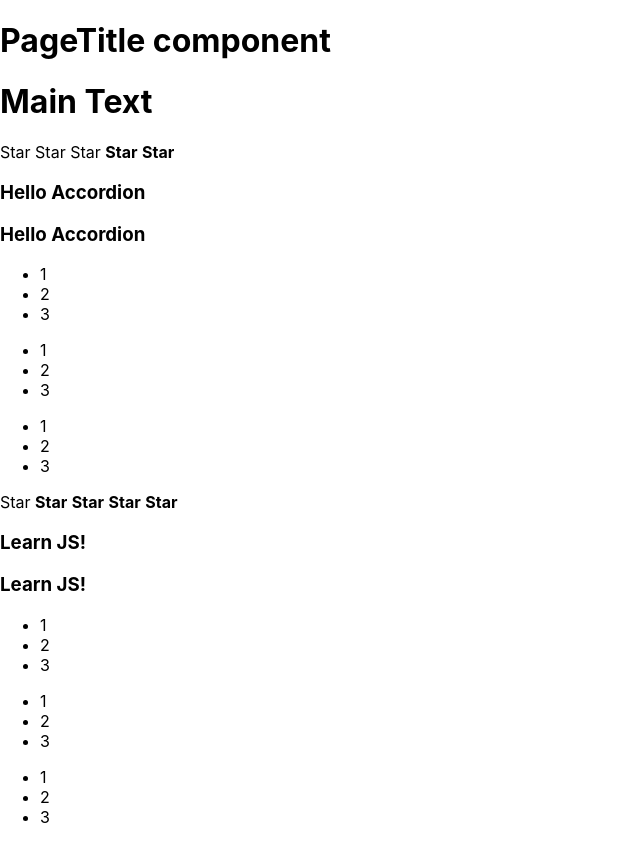
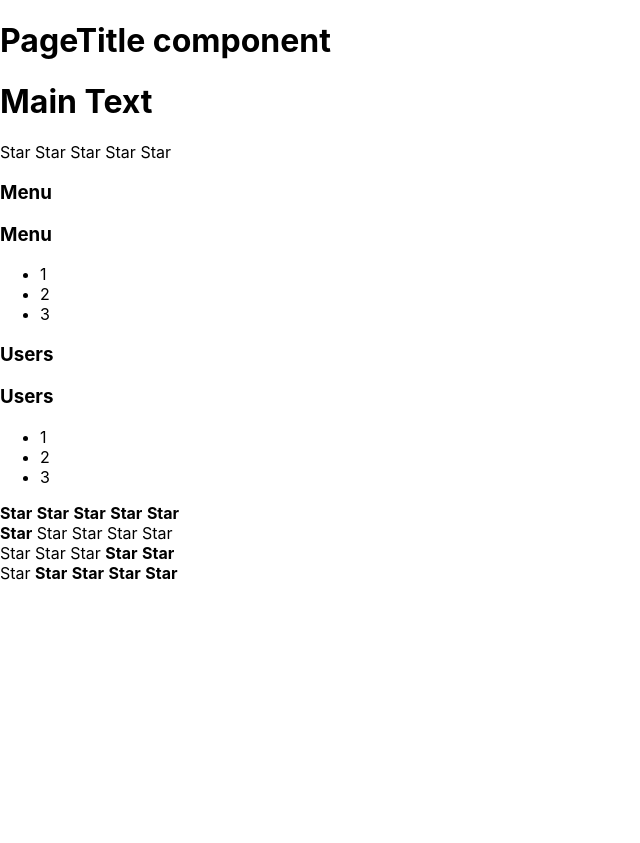
Before and after one commit to KombinatorVit/TempReactLearn, a React (Create React App) app: page / in a window 1280 px wide. Shown: the whole page, without its empty margins (0-640 px from the left). After the commit the page ends 800 px from the top, so only its background shows below. Built offline with nearby package versions, Linux system fonts and the light colour scheme.

Commit message:
PropsType

```diff
--- a/src/App.tsx
+++ b/src/App.tsx
@@ -8,26 +8,28 @@ function App() {
     console.log('App rendering')
     return (
         <div>
-        <PageTitle title={'PageTitle component'}/>
+            <PageTitle title={'PageTitle component'}/>
             <PageTitle title={'Main Text'}/>
 
+            <Rating value={0}/>
+            <Accordion title={'Menu'} collapsed={true}/>
+            <Accordion title={'Users'} collapsed={true}/>
+
+            <Rating value={7}/>
+            <Rating value={2}/>
             <Rating value={3}/>
-            <Accordion title={'Hello Accordion'}/>
             <Rating value={4}/>
-            <Accordion title={'Learn JS!'}/>
 
         </div>
     );
 }
 
 
+type PageTitlePropsType = {
+    title: string
+}
 
-
-
-
-
-
-function PageTitle(props: any) {
+function PageTitle(props: PageTitlePropsType) {
     return (
         <h1> {props.title}</h1>
     )
--- a/src/components/Accordion/Accordion.tsx
+++ b/src/components/Accordion/Accordion.tsx
@@ -2,17 +2,24 @@ import React from "react";
 import AccordionTitle from "./AccordionTitle/AccordionTitle";
 import AccordionBody from "./AccordionBody/AccordionBody";
 
- function Accordion(props: any) {
 
+type AccordionPropsType = {
+    title: string,
+    collapsed: boolean
+}
+ function Accordion(props: AccordionPropsType) {
+     if (props.collapsed) {
          return <div>
              <AccordionTitle title2={props.title}/>
              <AccordionTitle title2={props.title}/>
 
              <AccordionBody/>
-        <AccordionBody/>
-        <AccordionBody/>
 
          </div>
+     } else {
+         return <div>
+             <AccordionTitle title2={props.title}/>
+         </div>
      }
-
+ }
 export default Accordion;
--- a/src/components/Accordion/AccordionTitle/AccordionTitle.tsx
+++ b/src/components/Accordion/AccordionTitle/AccordionTitle.tsx
@@ -1,6 +1,9 @@
 import React from "react";
 
-function AccordionTitle(props: any) {
+type AccordionTitlePropsType = {
+    title2: string
+}
+function AccordionTitle(props: AccordionTitlePropsType) {
     return <>
 
         <h3> {props.title2}</h3>
```
Also changed, not shown: src/components/Rating/Rating.tsx (+11 -2 lines). Lines whose indentation alone changed are shown as unchanged.
